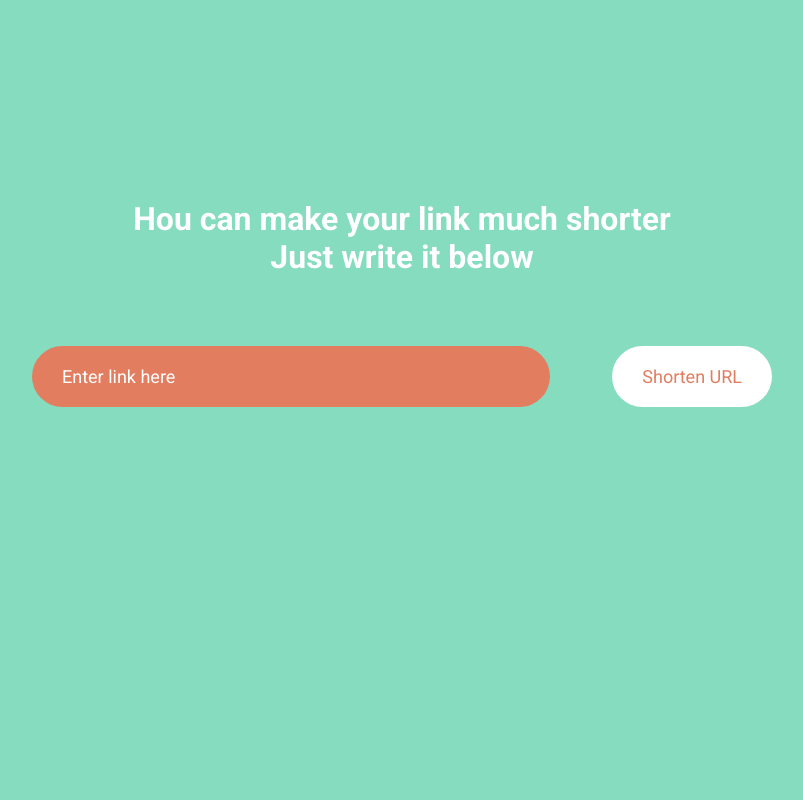
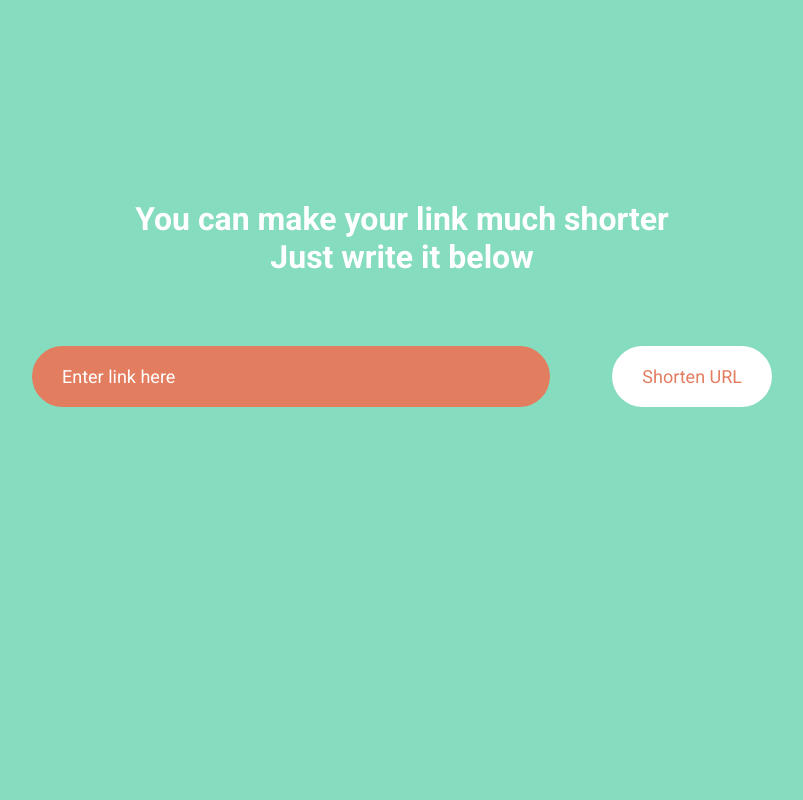
Before and after one commit to YarMolenko13/do-shorter-api, a Flask app: page / in a window 1280 px wide. Shown: the whole page, without its empty margins (238-1041 px from the left). Run offline with Flask 3, Linux system fonts and the light colour scheme; data that the repository does not hold is empty.

Commit message:
fix type

```diff
--- a/templates/index.html
+++ b/templates/index.html
@@ -15,7 +15,7 @@
 	<main class="main">
 		<div class="container">
 			<div class="main__content">
-				<h1 class="main__title">Нou can make your link much shorter<br>Just write it below</h1>
+				<h1 class="main__title">You can make your link much shorter<br>Just write it below</h1>
 				<div class="container">
 					<form method="post" class="main__from">
 						<div class="row">
```
